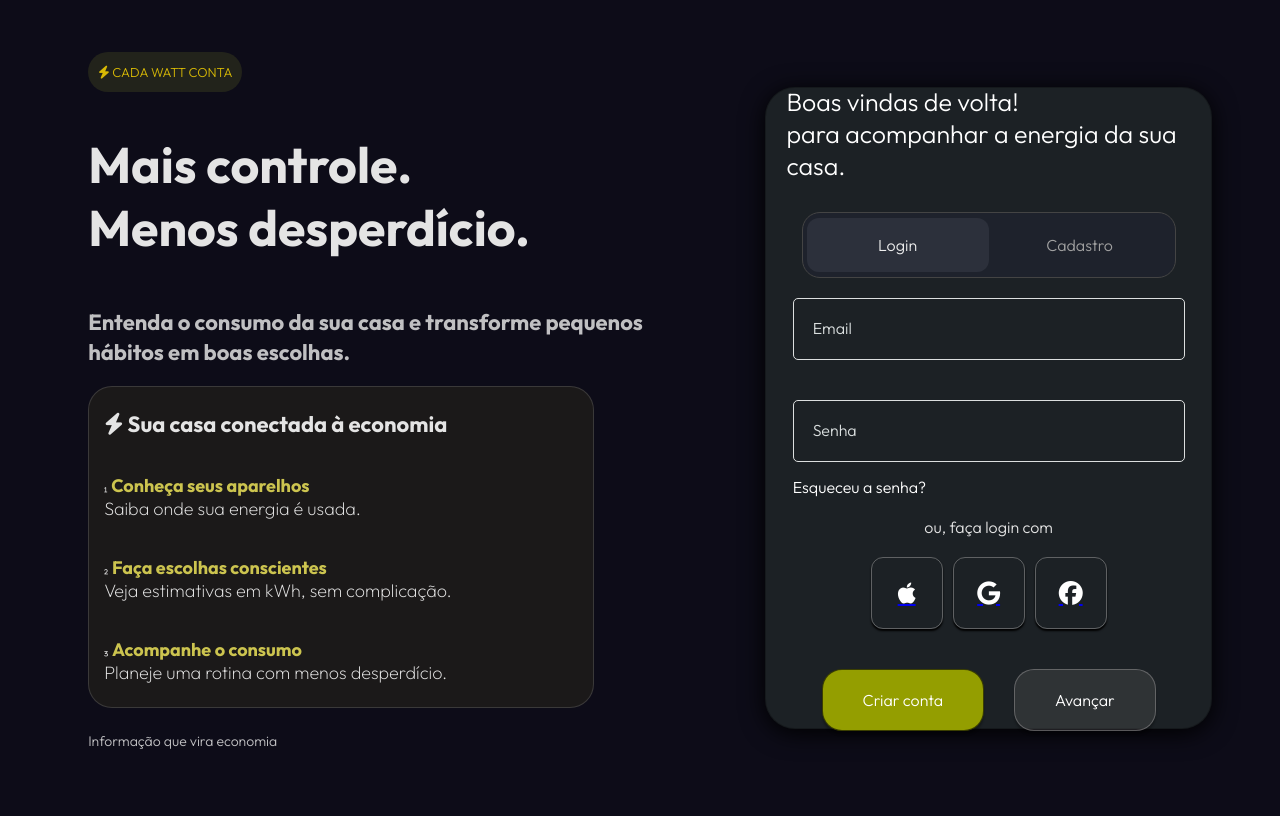
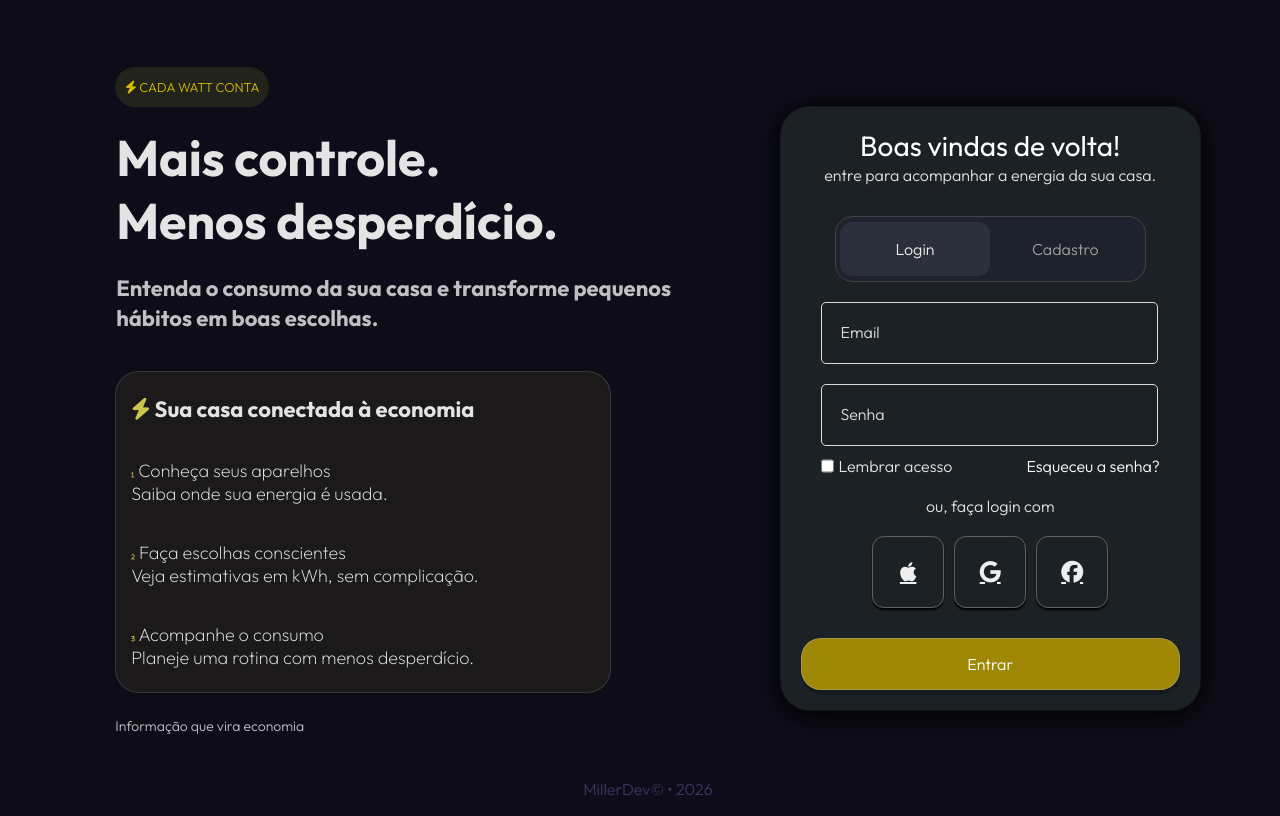
Before and after one commit to gustavomiller00/App-Development-, a plain HTML site: page login-page/login.html in a window 1280 px wide. Drawn offline with Linux system fonts and the light colour scheme.

Commit message:
Corrigi tudo da pagina de login pra pc, precisa fazer o JS e cadastro

```diff
--- a/login-page/login.css
+++ b/login-page/login.css
@@ -1,5 +1,3 @@
-
-
 
 body {
     font-family: 'Outfit', sans-serif;
@@ -9,10 +7,8 @@ body {
     display: flex;
     justify-content: center;
     align-items: center;
-    padding: 0;
-    left: 0;
     min-height: 100vh;
-    min-width: 100vh;
+    min-width: 100vw;
     overflow: hidden;
 }
 
@@ -39,8 +35,11 @@ body {
 
 
 .login-card {
-    height: 600px;
-    width: 32%;
+    height: 100%;
+    width: 34%;
+    box-sizing: border-box;
+    padding: 20px;
+
     background-color: rgb(28, 33, 37);
     border: 1px solid rgba(0, 0, 0, 0.24);
     border-radius: 30px;
@@ -51,8 +50,6 @@ body {
     align-items: center;
     flex-direction: column;
     z-index: 0;
-
-    padding: 20px;
 }
 
 .text-or {
@@ -68,6 +65,28 @@ body {
     justify-content: center;
     align-items: center;
     gap: 30px;
+
+    box-sizing: border-box;
+
+}
+
+.login-title {
+    width: 100%;
+    display: flex;
+    flex-direction: column;
+    align-items: center;
+}
+
+#Titulo {
+    color: white;
+    font-size: 28px;
+    font-weight: 400;
+    margin: 1px;
+}
+
+#Subtitulo {
+    margin: 1px;
+    color: #e2e2e2;
 }
 
 .logo-top{
@@ -76,11 +95,6 @@ body {
     border-radius: 12px;
 }
 
-.login-text {
-    color: white;
-    font-size: 25px;
-    font-weight: 300;
-}
 
 #second-box {
     max-width: 80%;
@@ -150,10 +164,16 @@ strong{
     color: rgba(231, 231, 231, 0.822);
     padding-top: 10px;
 }
-
-.hero h1 {
+.hero-text{
+    margin: 3% 0px;
+}
+
+.hero-text h1 {
     font-size: 50px;
-    padding-bottom: 5px;
+    margin: 1px;
+}
+.hero-text h2 {
+    margin: 20px 1px;
 }
 
 .toggle-container {
@@ -197,6 +217,7 @@ strong{
 
 .org-lw {
     display: flex;
+    flex-direction: row;
     justify-items: center;
     align-items: center;
     gap: 10px;
@@ -218,6 +239,9 @@ strong{
     justify-content: center;
     align-items: center;
 
+    color: #eeeeee;
+    font-size: 22px;
+
 }
 
 .lw-button:hover {
@@ -226,11 +250,6 @@ strong{
     transform: translateY(-5px);
 }
 
-.lw-button i {
-    color: white;
-    font-size: 24px;
-}
-
 .lw-button i:active {
     color: white;
 }
@@ -244,10 +263,20 @@ strong{
 
 /* Animacação do input Email e Senha */
 
+.size {
+    width: 100%;
+    box-sizing: border-box;
+    padding: 0px 20px;
+    margin-bottom: 20px;
+}
+
 .input-group {
-    margin: 20px 0;
+    margin-top: 20px;
     position: relative;
     z-index: 1;
+
+    width: 100%;
+    box-sizing: border-box;
 }
 
 .input-group label {
@@ -260,19 +289,65 @@ strong{
     color: rgb(218, 223, 223);
     padding: 0 5px;
     transition: .5s;
+
 }
 
 .input-group input {
-    width: 360px;
+    width: 90%;
     height: 60px;
     color: #fff;
     font-size: 16px;
-    padding: 0 15px;
+    padding: 0px 15px;
     border: 1.2px solid rgb(220, 223, 223);
     background: transparent;
     outline: none;
     border-radius: 5px;
 }
+
+.check-group {
+    width: 100%;
+    box-sizing: border-box;
+
+    display: flex;
+    flex-direction: row;
+    justify-content: space-between;
+    align-items: center;
+
+    margin-top: 10px;
+}
+
+#EsqueciSenha{
+    display: flex;
+    flex-direction: row;
+    justify-content: flex-end;
+
+    width: 100%;
+}
+#lembrar {
+    margin: 0px 5px 0 0;
+}
+
+.check-box {
+    display: flex;
+    flex-direction: row;
+    justify-content: flex-start;
+    width: 100%;
+
+    font-size: 16px;
+}
+
+.pass-forgot {
+    display:flex;
+    cursor: pointer;
+    color: white;
+    text-decoration: none;
+}
+
+.pass-forgot:hover {
+    color: rgb(179, 191, 0);
+    text-decoration: underline;
+}
+
 
 .input-group input:focus~label,
 .input-group input:valid~label {
@@ -281,18 +356,6 @@ strong{
     font-size: 14px;
 }
 
-.pass-forgot {
-    display:block;
-    margin-top: 15px;
-    cursor: pointer;
-    color: white;
-    text-decoration: none;
-}
-
-.pass-forgot:hover {
-    color: rgb(179, 191, 0);
-    text-decoration: underline;
-}
 
 /*-----------------------------------*/
 
@@ -300,35 +363,28 @@ strong{
 /* Botão Login */
 
 .org-login {
-    display: flex;
-    justify-content: center;
-    align-items: center;
-    gap: 30px;
-    padding: 30px 0px 0px 0px;
-    margin-top: 10px;
-}
-
-.button-registrar {
-    background-color: rgb(148, 158, 0);
-    border-radius: 20px;
-    padding: 20px 40px;
-    box-shadow: 0px 4px 2px 0px rgba(0, 0, 0, 0.24);
-    transition-duration: 0.5s;
-    cursor: pointer;
-    border: 1px solid rgba(0, 0, 0, 0.6);
-    text-decoration: none;
-    color: white;
-}
-
-.button-login:hover {
-    transform: translateY(-5px);
-}
-
-.button-login {
-    background-color: rgba(95, 95, 95, 0.3);
+    width: 100%;
+    height: 100%;
+
+    display: flex;
+    justify-content: center;
+    align-items: center;
+
+
+    margin-top: 30px;
+}
+
+.btnLogin {
+    background-color: rgba(187, 159, 0, 0.829);
     border-radius: 20px;
     border: 1px solid rgba(182, 181, 181, 0.384);
-    padding: 20px 40px;
+
+    width: 100%;
+    height: 50px;
+    display: flex;
+    justify-content: center;
+    align-items: center;
+
     box-shadow: 0px 4px 2px 0px rgba(0, 0, 0, 0.24);
     transition-duration: 0.5s;
     cursor: pointer;
@@ -336,10 +392,20 @@ strong{
     color: white;
 }
 
-.button-registrar:hover {
-    transform: translateY(-5px);
-}
-
+footer {
+    display: flex;
+    justify-content: center;
+
+    width: 100%;
+    height: 2%;
+    padding: 5px;
+    color: #3b3764;
+
+
+    position: fixed;
+    z-index: 999;
+    bottom: 0;
+}
 /*-----------------------------------*/
 
 
--- a/login-page/login.html
+++ b/login-page/login.html
@@ -27,23 +27,25 @@
         </div>
 
         <div id="second-box">
-            <h2><i class="fas fa-bolt"></i> Sua casa conectada à economia</h2>
-            <p><i class="fa-solid fa-1"></i> <strong>Conheça seus aparelhos</strong> <br>Saiba onde sua energia é usada.</p>
-            <p><i class="fa-solid fa-2"></i> <strong>Faça escolhas conscientes</strong> <br> Veja estimativas em kWh, sem complicação.</p>
-            <p><i class="fa-solid fa-3"></i> <strong>Acompanhe o consumo</strong> <br> Planeje uma rotina com menos desperdício.</p>
+            <h2><strong><i class="fas fa-bolt"></i></strong> Sua casa conectada à economia</h2>
+            <p><strong><i class="fa-solid fa-1"></i></strong> Conheça seus aparelhos <br>Saiba onde sua energia é usada.</p>
+            <p><strong><i class="fa-solid fa-2"></i></strong> Faça escolhas conscientes <br> Veja estimativas em kWh, sem complicação.</p>
+            <p><strong><i class="fa-solid fa-3"></i></strong> Acompanhe o consumo <br> Planeje uma rotina com menos desperdício.</p>
         </div>
 
         <p id="foot">Informação que vira economia</p>
 
     </div>
 
+    <!-- ------------------------------------------------ -->
 
     <div class="login-card">
 
         <div class="header-login">
-            <span class="login-text">
-                Boas vindas de volta! <br> para acompanhar a energia da sua casa.
-            </span>
+            <div class="login-title">
+                <p id="Titulo">Boas vindas de volta!</p>
+                <p id="Subtitulo">entre para acompanhar a energia da sua casa.</p>
+            </div>
 
             <div class="toggle-container">
 
@@ -58,17 +60,26 @@
 
         </div>
 
-        <div class="input-group">
-            <input type="text" required>
-            <label for="">Email</label>
+        <div class="size">
+            <div class="input-group">
+                <input type="email" id="email" required>
+                <label for="email">Email</label>
+            </div>
+
+            <div class="input-group">
+                <input type="password id="password" required>
+                <label for="password">Senha</label>
+            </div>
+
+            <div class="check-group">
+            <a class="check-box">
+                <input type="checkbox" id="lembrar">
+                <label for="lembrar" style="cursor: pointer;"> Lembrar acesso</label>
+            </a>
+                <a href="https://github.com/gustavomiller00" id="EsqueciSenha" class="pass-forgot">Esqueceu a senha?</a>
         </div>
 
-        <div class="input-group">
-            <input type="password" required>
-            <label for="">Senha</label>
-            <a href="https://github.com/gustavomiller00" class="pass-forgot">Esqueceu a senha?</a>
         </div>
-
 
             <a class="text-or">ou,  faça login com</a>
 
@@ -76,22 +87,22 @@
         <div class="org-lw">
 
                 <a class="lw-button" href="https://github.com/gustavomiller00" target="_blank" rel="noopener noreferrer"><i class="fa-brands fa-apple"></i></a>
-
                 <a class="lw-button" href="https://github.com/gustavomiller00" target="_blank" rel="noopener noreferrer"><i class="fa-brands fa-google"></i></a>
-
                 <a class="lw-button" href="https://github.com/gustavomiller00" target="_blank" rel="noopener noreferrer"><i class="fa-brands fa-facebook"></i></a>
 
         </div>
 
         <div class="org-login">
-            <a class="button-registrar" href="https://">Criar conta</a>
-            <a class="button-login" href="https://">Avançar</a>
+            <a class="btnLogin" href="https://">Entrar</a>
         </div>
-
     </div>
 
 </section>
 
+<footer>
+    <div class="creditos">MillerDev©︎ • 2026</div>
+</footer>
+
 </body>
 <script src="https://kit.fontawesome.com/17950525a6.js" crossorigin="anonymous"></script>
 </html>
```
Also changed, not shown: 1 other file. Lines whose indentation alone changed are shown as unchanged.
